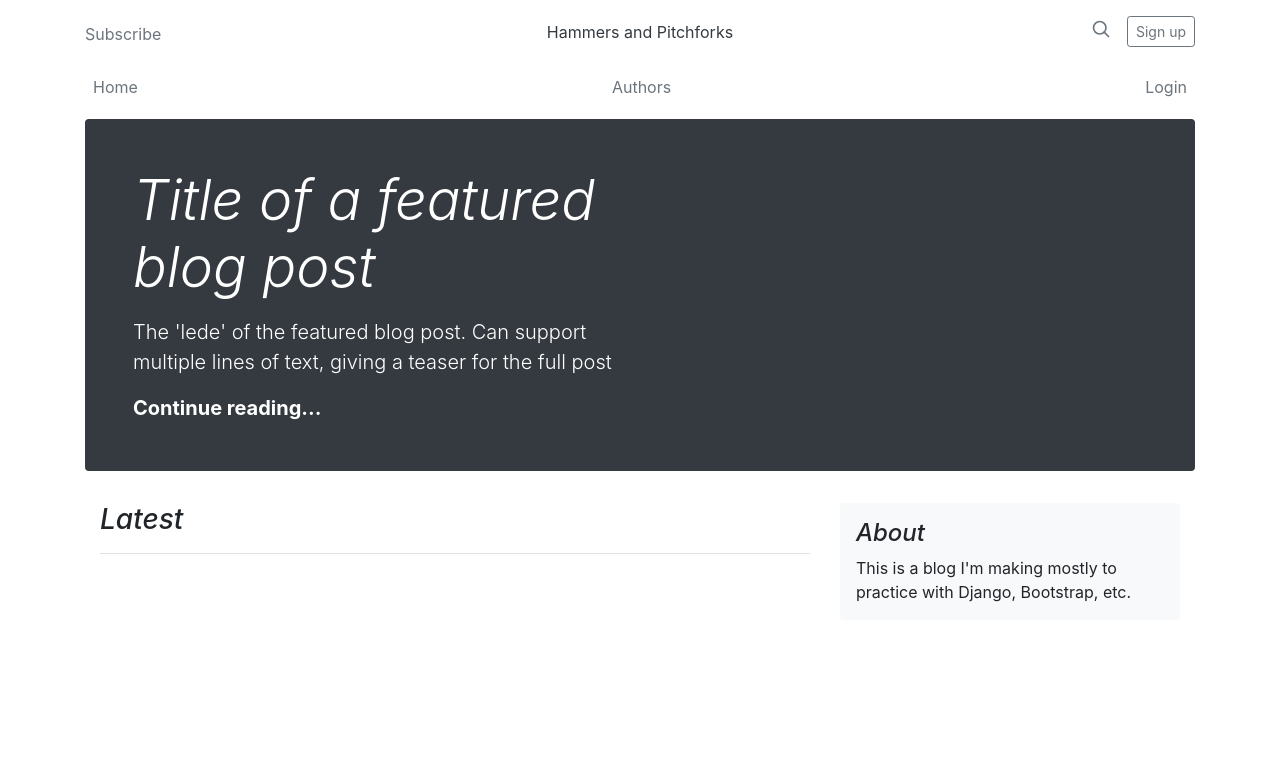
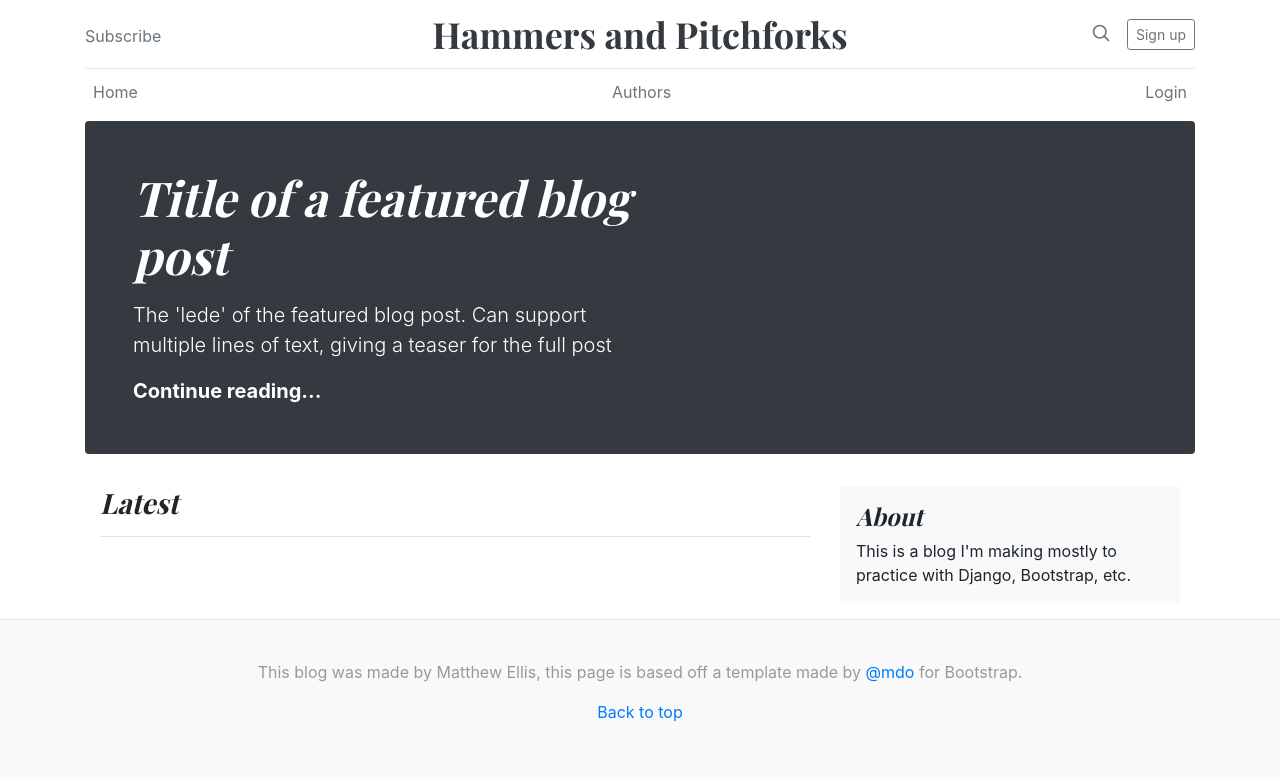
Before and after one commit to ellisist/simple-django-blog, a Django app: page /blog/ in a window 1280 px wide. Shown: the top 779 px of the page. Run offline with Django 3.2, Linux system fonts and the light colour scheme; data that the repository does not hold is empty; some libraries are stand-ins or nearby versions.

Commit message:
Finished styling of Index

```diff
--- a/blog/static/css/styles.css
+++ b/blog/static/css/styles.css
@@ -1,5 +1,132 @@
-.sidebar-nav {
-	margin-top: 20px;
-	padding: 0;
-	list-style: none;
+/* stylelint-disable selector-list-comma-newline-after */
+
+.blog-header {
+    line-height: 1;
+    border-bottom: 1px solid #e5e5e5;
 }
+
+.blog-header-logo {
+    font-family: "Playfair Display", Georgia, "Times New Roman", serif;
+    font-size: 2.25rem;
+}
+
+.blog-header-logo:hover {
+    text-decoration: none;
+}
+
+h1, h2, h3, h4, h5, h6 {
+    font-family: "Playfair Display", Georgia, "Times New Roman", serif;
+}
+
+.display-4 {
+    font-size: 2.5rem;
+}
+@media (min-width: 768px) {
+    .display-4 {
+        font-size: 3rem;
+    }
+}
+
+.nav-scroller {
+    position: relative;
+    z-index: 2;
+    height: 2.75rem;
+    overflow-y: hidden;
+}
+
+.nav-scroller .nav {
+    display: -webkit-box;
+    display: -ms-flexbox;
+    display: flex;
+    -ms-flex-wrap: nowrap;
+    flex-wrap: nowrap;
+    padding-bottom: 1rem;
+    margin-top: -1px;
+    overflow-x: auto;
+    text-align: center;
+    white-space: nowrap;
+    -webkit-overflow-scrolling: touch;
+}
+
+.nav-scroller .nav-link {
+    padding-top: .75rem;
+    padding-bottom: .75rem;
+    font-size: .875rem;
+}
+
+.card-img-right {
+    height: 100%;
+    border-radius: 0 3px 3px 0;
+}
+
+.flex-auto {
+    -ms-flex: 0 0 auto;
+    -webkit-box-flex: 0;
+    flex: 0 0 auto;
+}
+
+.h-250 { height: 250px; }
+@media (min-width: 768px) {
+    .h-md-250 { height: 250px }
+}
+
+.border-top { border-top: 1px solid #e5e5e5; }
+.border-bottom { border-bottom: 1px solid #e5e5e5; }
+
+.box-shadow { box-shadow: 0 .25rem .75rem rgba(0, 0, 0, .05); }
+
+/*
+ * Blog name and description
+ */
+.blog-title {
+    margin-bottom: 0;
+    font-size: 2rem;
+    font-weight: 400;
+}
+.blog-description {
+    font-size: 1.1rem;
+    color: #999;
+}
+
+@media (min-width: 40em) {
+    .blog-title {
+        font-size: 3.5rem;
+    }
+}
+
+/* pagination */
+.blog-pagination {
+    margin-bottom: 4rem;
+}
+.blog-pagination > .btn {
+    border-radius: 2rem;
+}
+
+/*
+ * Blog posts
+ */
+.blog-post {
+    margin-bottom: 4rem;
+}
+.blog-post-title {
+    margin-bottom: .25rem;
+    font-size: 2.5rem;
+}
+.blog-post-meta {
+    margin-bottom: 1.25rem;
+    color: #999;
+}
+
+/*
+ * Footer
+ */
+.blog-footer {
+    padding: 2.5rem 0;
+    color: #999;
+    text-align: center;
+    background-color: #f9f9f9;
+    border-top: .05rem solid #e5e5e5;
+}
+.blog-footer p:last-child {
+    margin-bottom: 0;
+}
--- a/blog/templates/base.html
+++ b/blog/templates/base.html
@@ -17,13 +17,13 @@
     <div class="container">
       <header class="blog-header py-3">
         <div class="row flex-nowrap justify-content-between align-items-center">
-          <div class="col-4 pt-1">
+          <div class="col pt-1">
             <a class="text-muted" href="#">Subscribe</a>
           </div>
-          <div class="col-4 text-center">
+          <div class="col-auto text-center">
             <a class="blog-header-logo text-dark" href="{% url 'home' %}">Hammers and Pitchforks</a>
           </div>
-          <div class="col-4 d-flex justify-content-end align-items-center">
+          <div class="col d-flex justify-content-end align-items-center">
             <a class="text-muted" href="#">
               <svg xmlns="http://www.w3.org/2000/svg" width="20" height="20" viewbox="0 0 24 24" fill="none" stroke="currentColor" stroke-width="2" stroke-linecap="round" stroke-linejoin="round" class="mx-3"><circle cx="10.5" cy="10.5" r="7.5"></circle><line x1="21" y1="21" x2="15.8" y2="15.8"></line></svg>
             </a>
--- a/blog/templates/blog/index.html
+++ b/blog/templates/blog/index.html
@@ -46,5 +47,13 @@
         <h4 class="font-italic">About</h4>
         <p class="mb-0">This is a blog I'm making mostly to practice with Django, Bootstrap, etc.</p>
       </div>
+    </aside>
+  </div>
+</main>
+{% endblock %}
+{% block footer %}
+<footer class="blog-footer">
+  <p>This blog was made by Matthew Ellis, this page is based off a template made by <a href="https://twitter.com/mdo">@mdo</a> for Bootstrap.</p>
+<p><a href="#">Back to top</a></p>
 
 {% endblock %}
```
Also changed, not shown: other parts of blog/templates/base.html (+5 -2 lines), other parts of blog/templates/blog/index.html (+5 -4 lines). Lines whose indentation alone changed are shown as unchanged.
